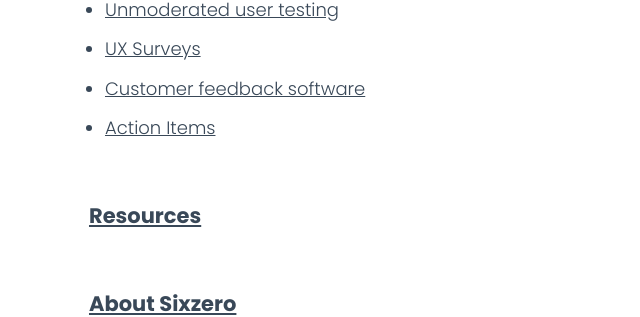
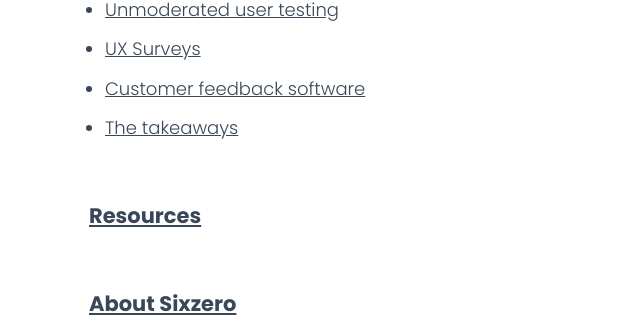
Before and after one commit to teamsixzero/teamsixzero.github.io, a Jekyll site: the page built from startusertesting/webbook.html, in a window 1280 px wide. Shown: the part 2926-3243 px from the top of the page, without its empty margins (141-781 px from the left). Built offline with Jekyll 4.4.1, drawn with Linux system fonts in a browser that asks for light colours; nearby versions of some CDN libraries.

Commit message:
Fix some links

```diff
--- a/_includes/book-toc.html
+++ b/_includes/book-toc.html
@@ -235,7 +235,7 @@
       </li>
       <li class="toc__chapter">
         <a href="/startusertesting/6-step-6/#the-takeaways">
-          Action Items
+          The takeaways
         </a>
       </li>
     </ul>
--- a/startusertesting/6-step-6.html
+++ b/startusertesting/6-step-6.html
@@ -399,7 +399,7 @@ body_class: book-page
     <p>
       But! Sometimes the people who leave the angriest message are the most
       passionate about your product. Don’t get discouraged by outraged feedback.
-       Instead,  prioritize following up with these people. You are likely to
+       Instead, prioritize following up with these people. You are likely to
        find they are your biggest allies when they are heard.
     </p>
     <p>
--- a/startusertesting/appendix-resources.html
+++ b/startusertesting/appendix-resources.html
@@ -187,7 +187,7 @@ body_class: book-page
     <br>
     <br>
     <a
-      href="/startusertesting/appendix-resources/"
+      href="/startusertesting/appendix-about-sixzero/"
       class="button--primary button__next-step"
     >
       About Sixzero &rarr;
```
